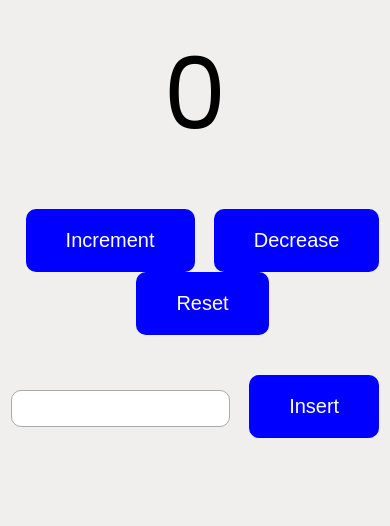
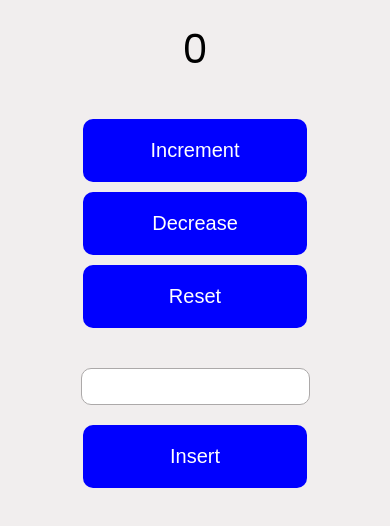
Before and after one commit to DavidMartinYusufu/Counter-app, a plain HTML site: page index.html in a window 390 px wide. Shown: the part 72-598 px from the top of the page. Drawn offline with Linux system fonts and the light colour scheme.

Commit message:
second commit

```diff
--- a/app.js
+++ b/app.js
@@ -19,6 +19,9 @@ function incrementFunction() {
 }
 
 function decrementFunction() {
+  if (state.textContent == 0) {
+    return
+  }
   count -= 1;
   state.textContent = count;
 }
@@ -29,9 +32,14 @@ function resetFunction() {
 }
 
 function insertFunction() {
+  if(input.value == "") {
+    return
+  }
   count = input.value
   state.textContent = count
   input.value = ""
+
+  console.log(input.value)
   // count = state.textContent
 }
 
--- a/style.css
+++ b/style.css
@@ -29,7 +29,7 @@ button:hover {
 
 }
 #value {
-    font-size: 100px;
+    font-size: 40px;
 }
 
 .container {
@@ -46,3 +46,28 @@ button:hover {
     border: 1px solid #aca9a9;
     /* margin-right: 15px; */
 }
+
+@media (max-width: 540px) {
+    .container {
+        display: flex;
+        flex-direction: column;
+        gap: 10px;
+    }
+
+    .container2 {
+        display: flex;
+        flex-direction: column;
+        gap: 20px;
+        /* margin-bottom: 50px; */
+    }
+
+    .container2 input {
+        width: 50%;
+        margin: 0% auto;
+    }
+
+    button {
+        width: 60%;
+        margin: 0% auto;
+    }
+}
```
